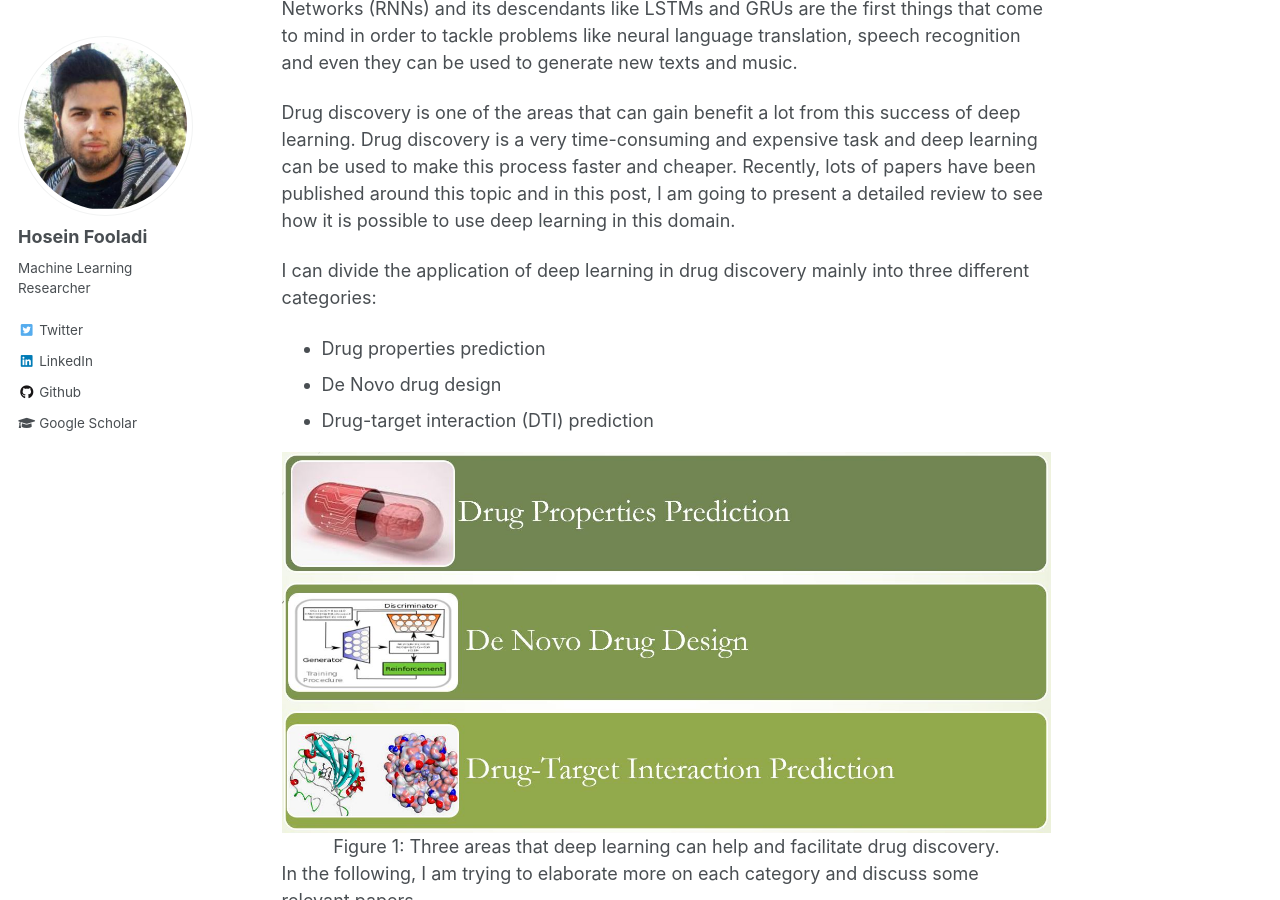
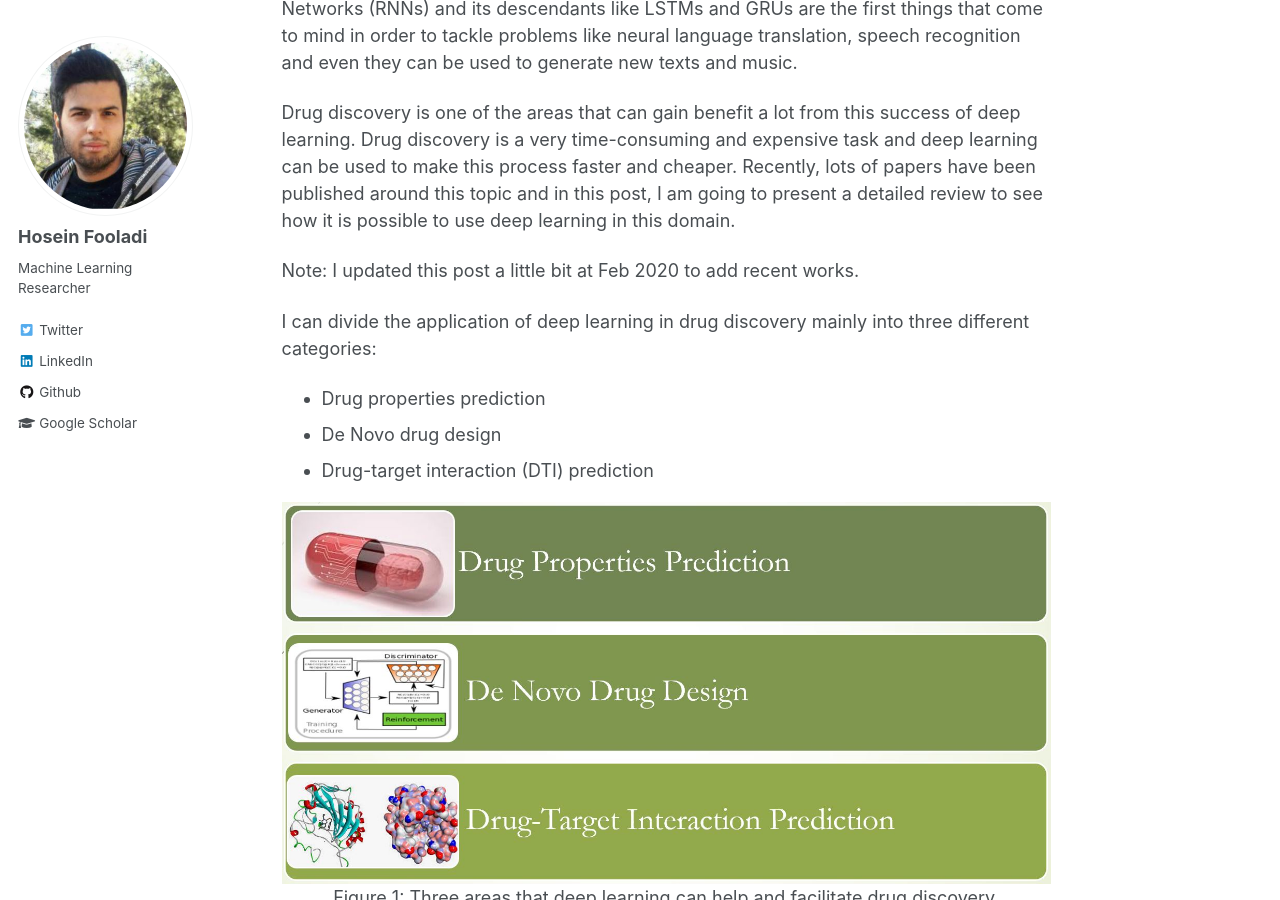
Before and after one commit to HFooladi/HFooladi.github.io, a Jekyll site: the page built from _posts/2018-10-31-Review_DL_Drug.md, in a window 1280 px wide and 900 px high, scrolled down 328 px. Built offline with Jekyll 4.4.1, drawn with Linux system fonts in a browser that asks for light colours; some web fonts are replaced; formulas are drawn with MathJax 3.

Commit message:
revising deep learning in drug discovery

```diff
--- a/_posts/2018-10-31-Review_DL_Drug.md
+++ b/_posts/2018-10-31-Review_DL_Drug.md
@@ -15,6 +15,8 @@ neural language translation, speech recognition and even they can be used to gen
 Drug discovery is one of the areas that can gain benefit a lot from this success of deep learning.
 Drug discovery is a very time-consuming and expensive task and deep learning can be used to make this process faster and cheaper.
 Recently, lots of papers have been published around this topic and in this post, I am going to present a detailed review to see how it is possible to use deep learning in this domain.
+
+Note: I updated this post a little bit at Feb 2020 to add recent works.
 
 I can divide the application of deep learning in drug discovery mainly into three different categories:
 
```
